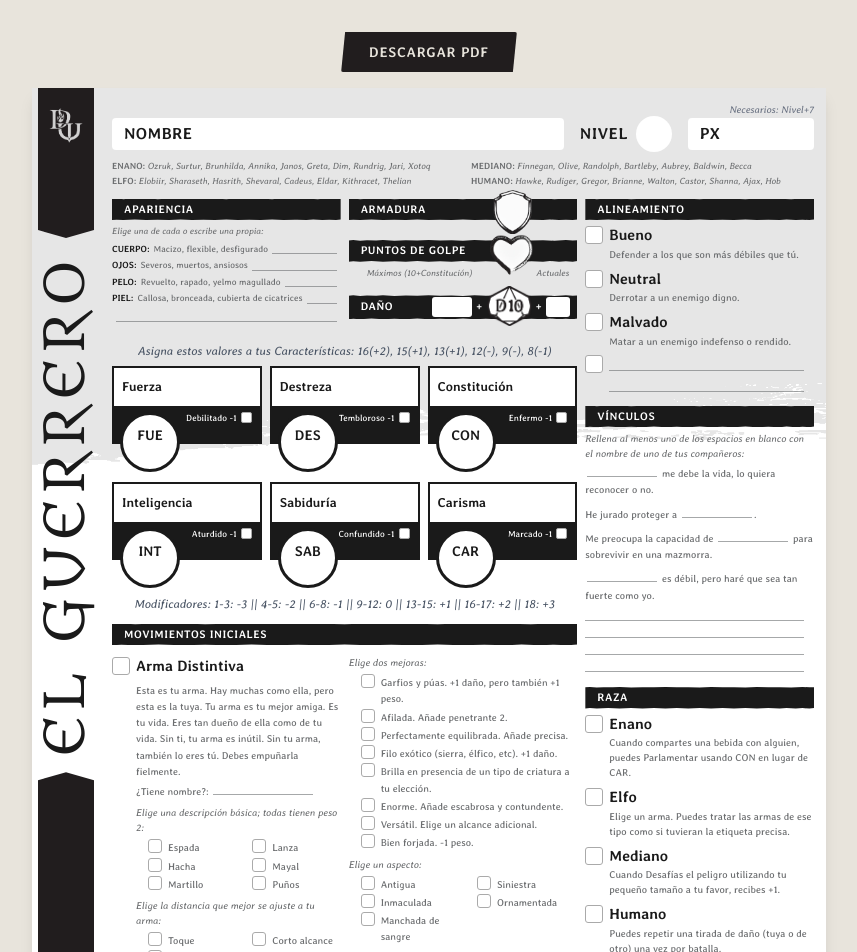
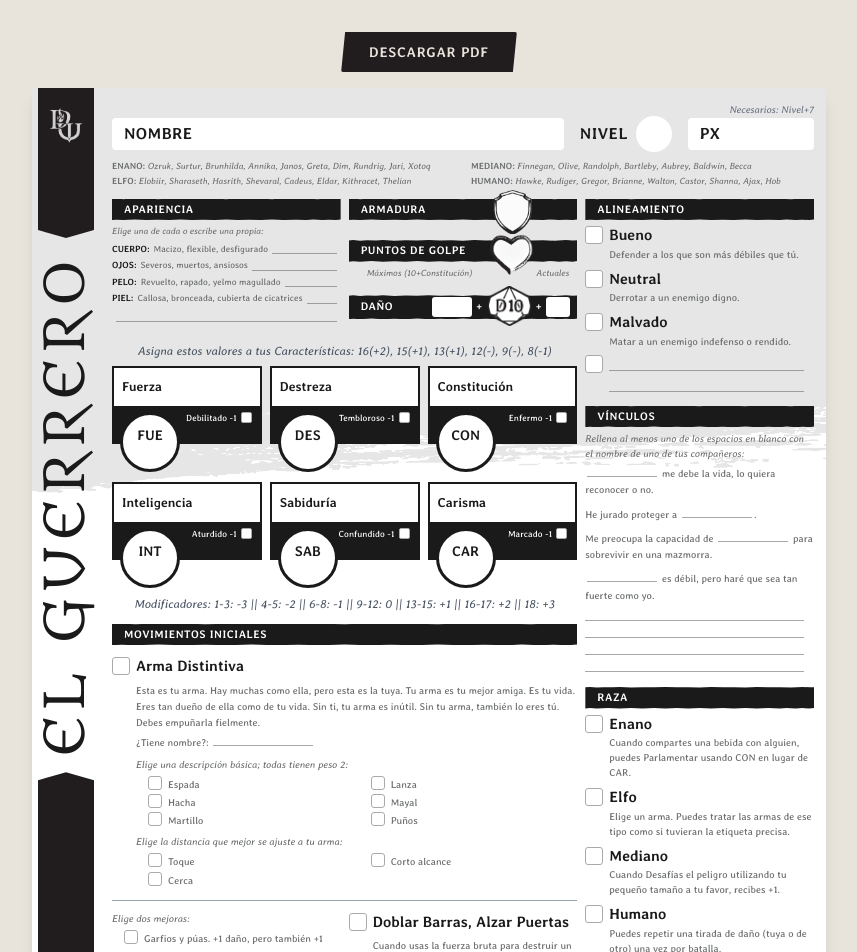
Before and after one commit to Deyvy/dungeon-world-playbook-translator, a React (Vite) app in the folder guerrero-react/: page / in a window 1280 px wide. Shown: the top 952 px of the page, without its empty margins (211-1068 px from the left). Built offline with nearby package versions, Linux system fonts and the light colour scheme.

Commit message:
feat: add separator line below full-span moves
- MovesSection now renders a bottom border on col-span-2 moves
- Arma Distintiva set to span:'full' to occupy both columns

```diff
--- a/guerrero-react/src/components/MovesSection.tsx
+++ b/guerrero-react/src/components/MovesSection.tsx
@@ -11,13 +11,19 @@ export default function MovesSection({ moves }: MovesSectionProps) {
     <div className="mb-2">
       <SectionHeader title="Movimientos Iniciales" />
 
-      {/* Single 2-column grid; span:'full' → col-span-2 */}
+      {/* Single 2-column grid; span:'full' → col-span-2 + separator line below */}
       <div className="mt-1 grid grid-cols-2 gap-x-2">
-        {moves.map((move, i) => (
-          <div key={i} className={move.span === 'full' ? 'col-span-2' : ''}>
-            <MoveCard move={move} />
-          </div>
-        ))}
+        {moves.map((move, i) => {
+          const isFull = move.span === 'full';
+          return (
+            <div
+              key={i}
+              className={isFull ? 'col-span-2 border-b border-gray-400 pb-1 mb-1' : ''}
+            >
+              <MoveCard move={move} />
+            </div>
+          );
+        })}
       </div>
     </div>
   );
--- a/guerrero-react/src/data/playbooks/guerreroData.ts
+++ b/guerrero-react/src/data/playbooks/guerreroData.ts
@@ -67,6 +67,7 @@ export const guerreroData: PlaybookData = {
     {
       title: 'Arma Distintiva',
       hasXMark: true,
+      span: 'full',
       description:
         'Esta es tu arma. Hay muchas como ella, pero esta es la tuya. Tu arma es tu mejor amiga. Es tu vida. Eres tan dueño de ella como de tu vida. Sin ti, tu arma es inútil. Sin tu arma, también lo eres tú. Debes empuñarla fielmente.',
       subtext: '¿Tiene nombre?: ______________________',
```
